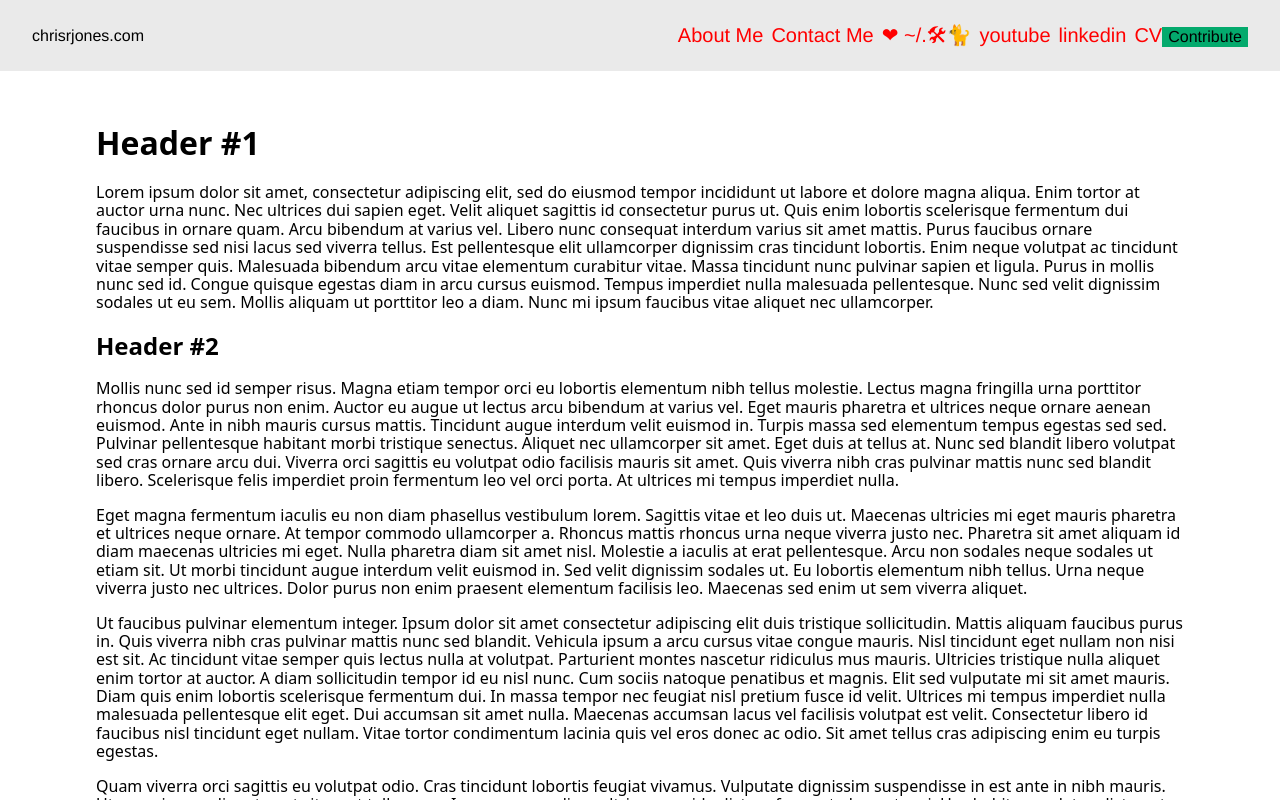
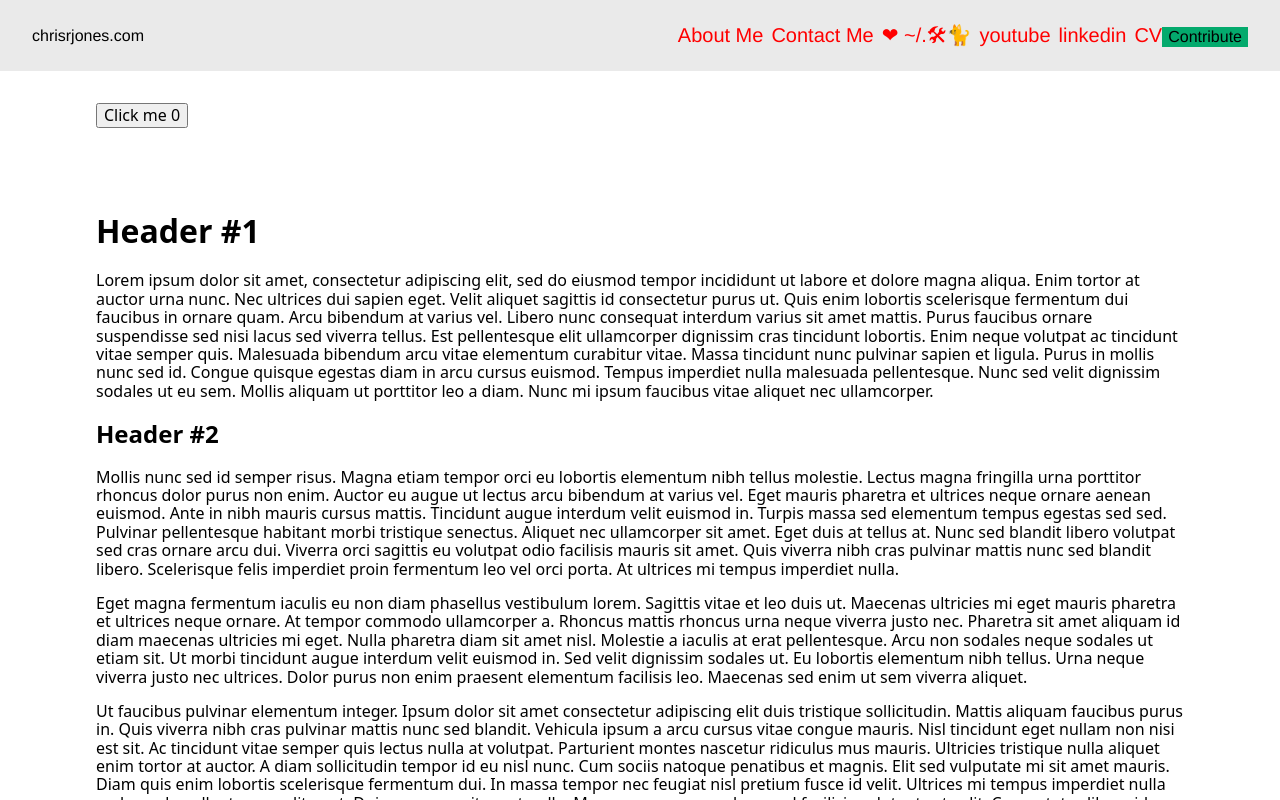
Before and after one commit to ipatch/chrisrjones_web, a React app in the folder frontends/my-react-starter/: page / in a window 1280 px wide. Shown: the top 800 px of the page. Built offline with nearby package versions, Linux system fonts and the light colour scheme.

Commit message:
#fe #react incorporate counter component into App.js

```diff
--- a/frontends/my-react-starter/src/App.js
+++ b/frontends/my-react-starter/src/App.js
@@ -1,5 +1,6 @@
 import React from 'react';
 import { Navbar, } from './components/Navbar.jsx';
+import { Counter, } from './components/Counter.js';
 import PlaceholderBlogPost from './components/PlaceholderBlogPost.jsx';
 import './styles.css';
 import '../node_modules/modern-normalize/modern-normalize.css';
@@ -11,6 +12,7 @@ class App extends React.Component {
       <>
         <Navbar />
         <main>
+          <Counter />
           <PlaceholderBlogPost />
         </main>
       </>
```
